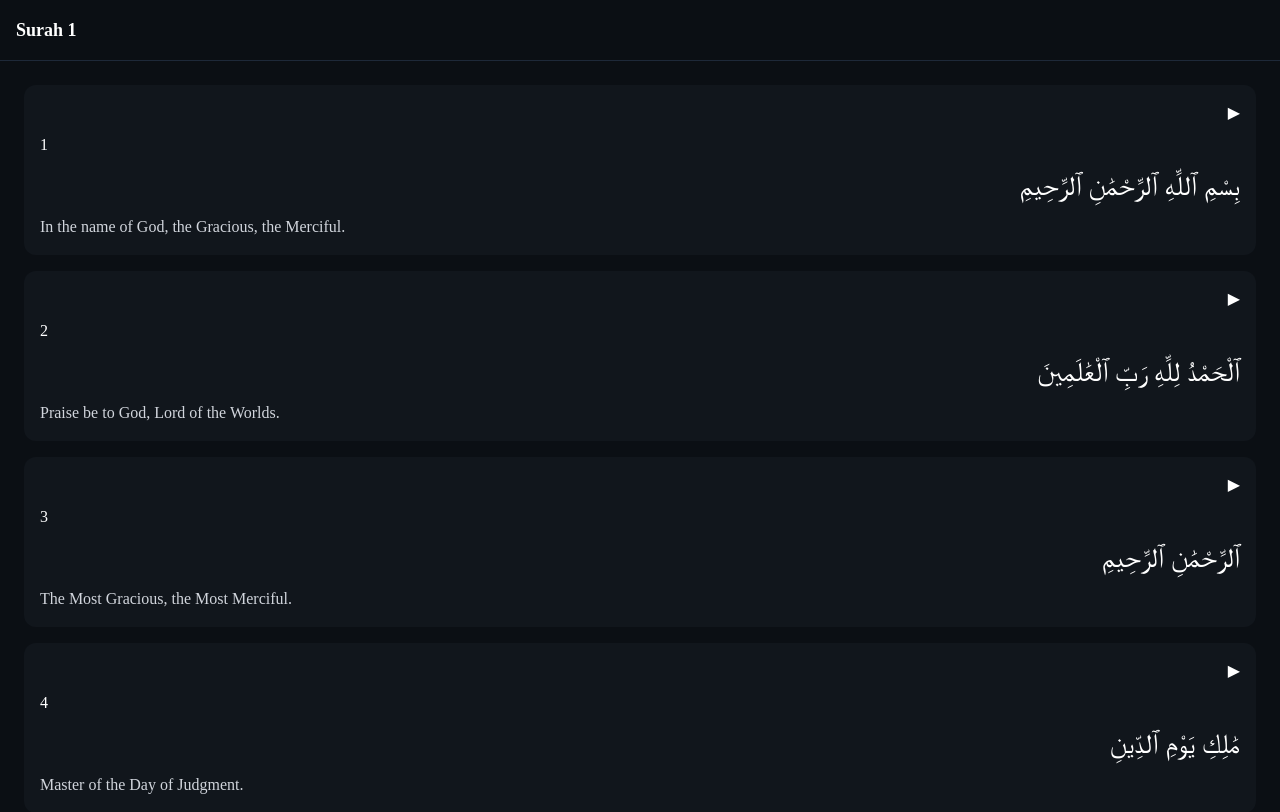
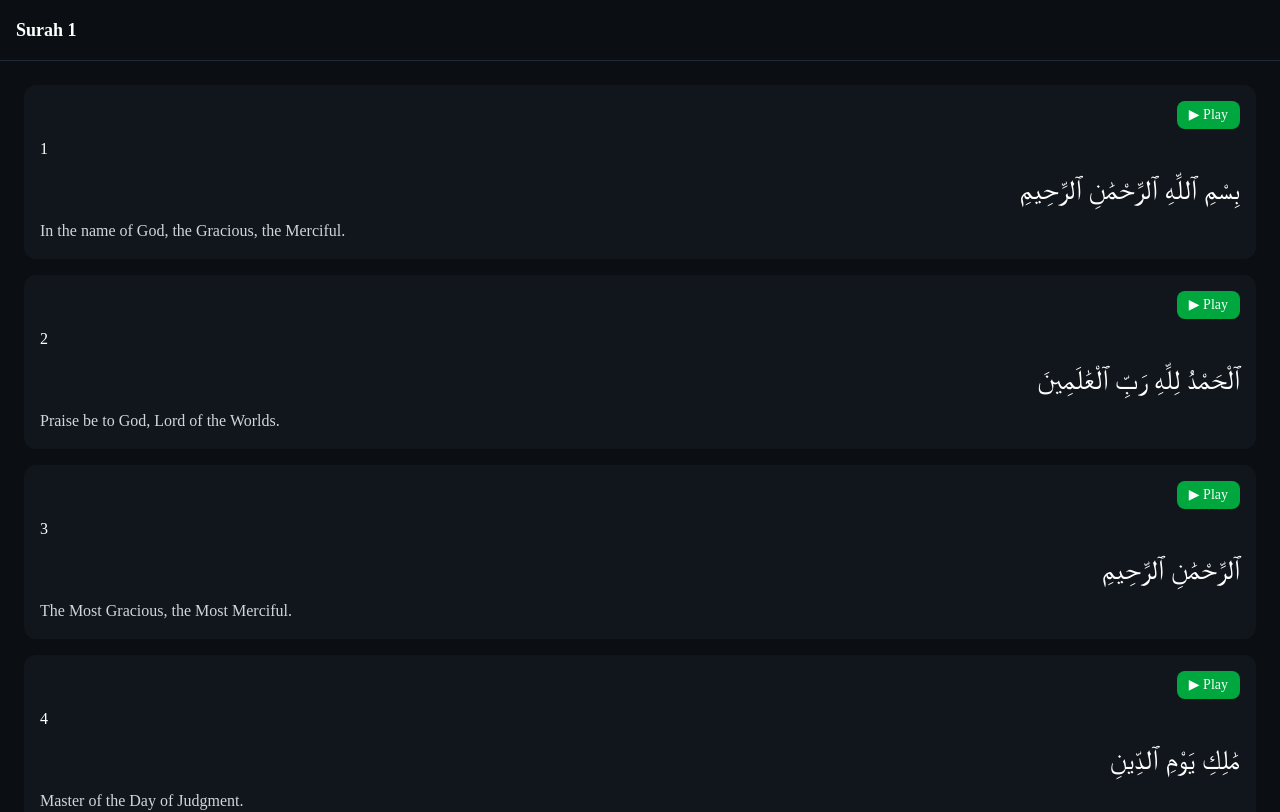
Before and after one commit to bscsemaruf/quran-app, a Next.js app in the folder client/: page /surah/1 in a window 1280 px wide. Shown: the top 812 px of the page. Built offline with nearby package versions, Linux system fonts and the light colour scheme.

Commit message:
single ayah palying is fixed now

```diff
--- /dev/null
+++ b/client/app/lib/audioManager.ts
@@ -0,0 +1,12 @@
+let currentAudio: HTMLAudioElement | null = null;
+
+export const stopCurrentAudio = () => {
+  if (currentAudio) {
+    currentAudio.pause();
+    currentAudio.currentTime = 0;
+  }
+};
+
+export const setCurrentAudio = (audio: HTMLAudioElement) => {
+  currentAudio = audio;
+};
--- a/client/components/AudioPlayer.tsx
+++ b/client/components/AudioPlayer.tsx
@@ -1,54 +1,163 @@
+// "use client";
+
+// import { useRef } from "react";
+
+// interface AudioPlayerProps {
+//   surah: number;
+//   ayah: number;
+// }
+
+// export default function AudioPlayer({ surah, ayah }: AudioPlayerProps) {
+//   const audioRef = useRef<HTMLAudioElement | null>(null);
+
+//   const play = () => {
+//     // ✅ যদি আগের audio চলে → stop করো
+//     if (audioRef.current) {
+//       audioRef.current.pause();
+
+//       // শুরুতে নিয়ে যায়
+//       audioRef.current.currentTime = 0;
+//     }
+
+//     // ✅ surah formatting
+//     const surahStr = String(surah).padStart(3, "0");
+
+//     const ayahStr =
+//       surahStr === "001"
+//         ? String(ayah).padStart(3, "0")
+//         : String(Number(ayah) - 1).padStart(3, "0");
+
+//     const url = `https://everyayah.com/data/Alafasy_128kbps/${surahStr}${ayahStr}.mp3`;
+
+//     // ✅ নতুন audio create
+//     const audio = new Audio(url);
+
+//     // ✅ ref এ save
+//     audioRef.current = audio;
+
+//     audio.onerror = () => {
+//       console.log("Audio not found:", url);
+//     };
+
+//     audio.play().catch((err) => {
+//       console.log("Play failed:", err);
+//     });
+//   };
+
+//   return (
+//     <button
+//       onClick={play}
+//       className="px-3 py-1 rounded bg-green-600 hover:bg-green-700"
+//     >
+//       ▶
+//     </button>
+//   );
+// }
+
 "use client";
 
-export default function AudioPlayer({ surah, ayah }: any) {
-  const play = () => {
+import { useRef, useState } from "react";
+
+import { stopCurrentAudio, setCurrentAudio } from "../app/lib/audioManager";
+
+interface AudioPlayerProps {
+  surah: number;
+  ayah: number;
+}
+
+export default function AudioPlayer({ surah, ayah }: AudioPlayerProps) {
+  const audioRef = useRef<HTMLAudioElement | null>(null);
+
+  const [playing, setPlaying] = useState(false);
+
+  const play = async () => {
+    /*
+      ✅ stop previous global audio
+    */
+    stopCurrentAudio();
+
+    /*
+      ✅ format surah
+    */
     const surahStr = String(surah).padStart(3, "0");
+
+    /*
+      ✅ format ayah
+    */
     const ayahStr =
       surahStr === "001"
         ? String(ayah).padStart(3, "0")
         : String(Number(ayah) - 1).padStart(3, "0");
 
+    /*
+      ✅ audio url
+    */
     const url = `https://everyayah.com/data/Alafasy_128kbps/${surahStr}${ayahStr}.mp3`;
 
+    /*
+      ✅ create new audio
+    */
     const audio = new Audio(url);
 
-    audio.onerror = () => {
-      console.log("Audio not found:", url);
+    /*
+      ✅ save local ref
+    */
+    audioRef.current = audio;
+
+    /*
+      ✅ save global ref
+    */
+    setCurrentAudio(audio);
+
+    /*
+      ✅ playing state
+    */
+    setPlaying(true);
+
+    /*
+      ✅ ended
+    */
+    audio.onended = () => {
+      setPlaying(false);
     };
 
-    audio.play().catch((err) => {
-      console.log("Play failed:", err);
-    });
+    /*
+      ✅ error
+    */
+    audio.onerror = () => {
+      console.log("Audio not found");
+      setPlaying(false);
+    };
+
+    try {
+      await audio.play();
+    } catch (err) {
+      console.log(err);
+      setPlaying(false);
+    }
   };
 
-  return <button onClick={play}>▶</button>;
+  const stop = () => {
+    if (audioRef.current) {
+      audioRef.current.pause();
+
+      audioRef.current.currentTime = 0;
+    }
+
+    setPlaying(false);
+  };
+
+  return (
+    <button
+      onClick={playing ? stop : play}
+      className={`px-3 py-1 rounded-lg text-sm transition
+      ${
+        playing
+          ? "bg-red-600 hover:bg-red-700"
+          : "bg-green-600 hover:bg-green-700"
+      }`}
+    >
+      {playing ? "■ Stop" : "▶ Play"}
+    </button>
+  );
 }
-
-// "use client";
-
-// import { useRef } from "react";
-
-// export default function AudioPlayer({ surah, ayah }: any) {
-//   const audioRef = useRef<HTMLAudioElement | null>(null);
-
-//   const play = () => {
-//     const url = `https://everyayah.com/data/Alafasy_128kbps/${String(
-//       surah,
-//     ).padStart(3, "0")}${String(ayah).padStart(3, "0")}.mp3`;
-
-//     // stop previous audio if playing
-//     if (audioRef.current) {
-//       audioRef.current.pause();
-//       audioRef.current.currentTime = 0;
-//     }
-
-//     // create new audio
-//     audioRef.current = new Audio(url);
-
-//     audioRef.current.play().catch((err) => {
-//       console.log("Audio error:", err);
-//     });
-//   };
-
-//   return <button onClick={play}>▶</button>;
-// }
```
